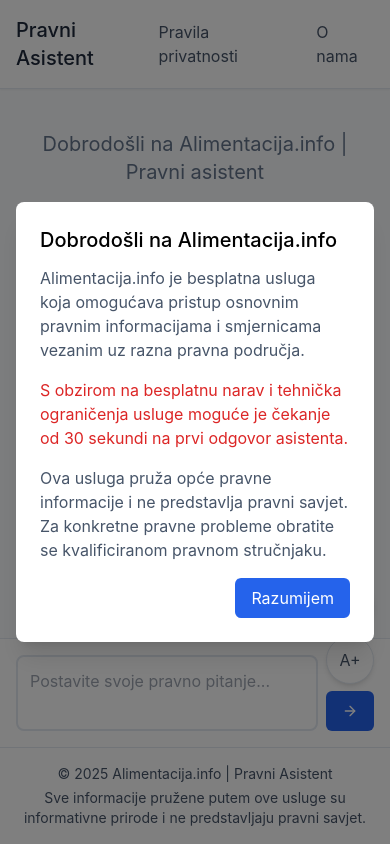
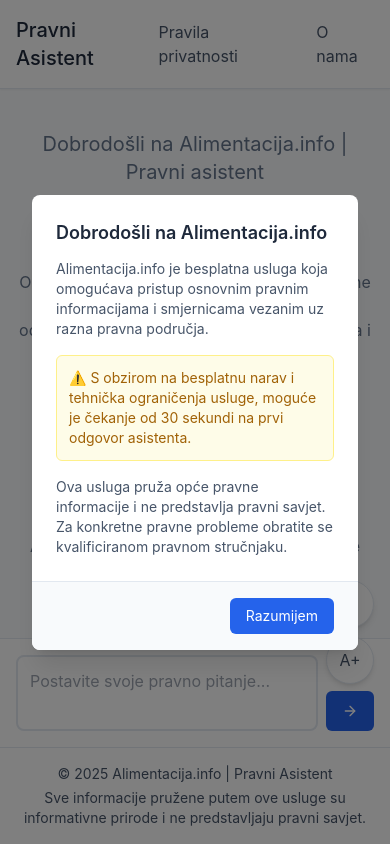
Before and after one commit to matejsarlija/our_chattie, a React (Create React App) app in the folder simple-chat/: page / in a window 390 px wide. Built offline with nearby package versions, Linux system fonts and the light colour scheme.

Commit message:
welcomeWarningModal reworked for mobile, as design was off.

```diff
--- a/simple-chat/src/components/WelcomeModal.js
+++ b/simple-chat/src/components/WelcomeModal.js
@@ -5,22 +5,33 @@
 
   return (
     <div className="fixed inset-0 bg-black bg-opacity-50 flex items-center justify-center z-50 p-4">
-      <div className="bg-white rounded-lg p-6 max-w-md w-full shadow-xl">
-        <h3 className="text-xl font-medium mb-3">Dobrodošli na Alimentacija.info</h3>
-        <p className="text-slate-600 mb-4">
-          Alimentacija.info je besplatna usluga koja omogućava pristup osnovnim pravnim informacijama i smjernicama vezanim uz razna pravna područja.
-        </p>
-        <p className="text-red-600 mb-4">
-          S obzirom na besplatnu narav i tehnička ograničenja usluge moguće je čekanje od 30 sekundi na prvi odgovor asistenta.
-        </p>
-        <p className="text-slate-600 mb-4">
-          Ova usluga pruža opće pravne informacije i ne predstavlja pravni savjet. Za konkretne pravne probleme obratite se kvalificiranom pravnom stručnjaku.
-        </p>
+      <div className="bg-white rounded-lg shadow-xl w-full max-w-md mx-4 md:mx-auto overflow-hidden">
+        <div className="p-6">
+          <h3 className="text-lg md:text-xl font-semibold mb-3 text-slate-800">
+            Dobrodošli na Alimentacija.info
+          </h3>
 
-        <div className="flex justify-end">
+          <div className="space-y-4 text-sm md:text-base">
+            <p className="text-slate-600">
+              Alimentacija.info je besplatna usluga koja omogućava pristup osnovnim pravnim informacijama i smjernicama vezanim uz razna pravna područja.
+            </p>
+
+            <div className="bg-yellow-50 border border-yellow-200 p-3 rounded-md">
+              <p className="text-yellow-700 text-sm">
+                ⚠️ S obzirom na besplatnu narav i tehnička ograničenja usluge, moguće je čekanje od 30 sekundi na prvi odgovor asistenta.
+              </p>
+            </div>
+
+            <p className="text-slate-600">
+              Ova usluga pruža opće pravne informacije i ne predstavlja pravni savjet. Za konkretne pravne probleme obratite se kvalificiranom pravnom stručnjaku.
+            </p>
+          </div>
+        </div>
+
+        <div className="bg-slate-50 px-6 py-4 flex justify-end border-t border-slate-200">
           <button
             onClick={onClose}
-            className="px-4 py-2 bg-blue-600 text-white rounded-md hover:bg-blue-700"
+            className="px-4 py-2 bg-blue-600 text-white rounded-md hover:bg-blue-700 text-sm md:text-base transition-colors"
           >
             Razumijem
           </button>
```
